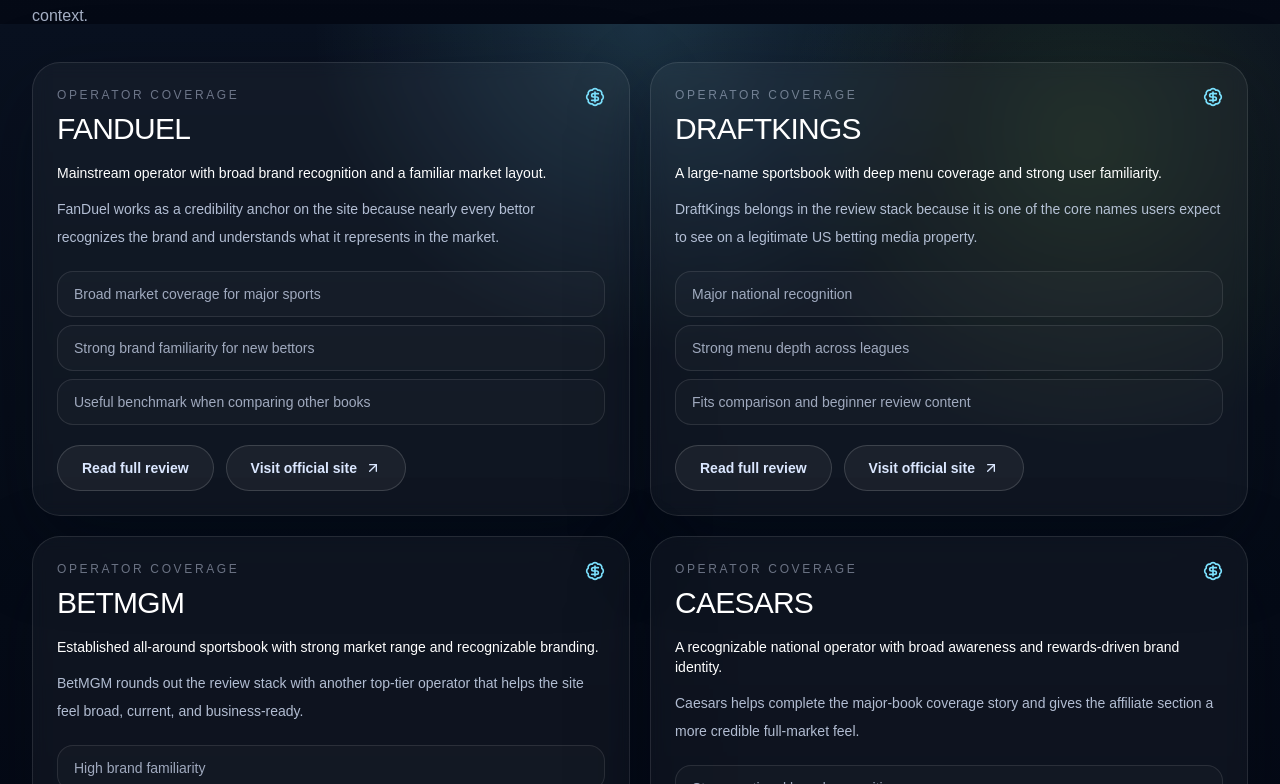
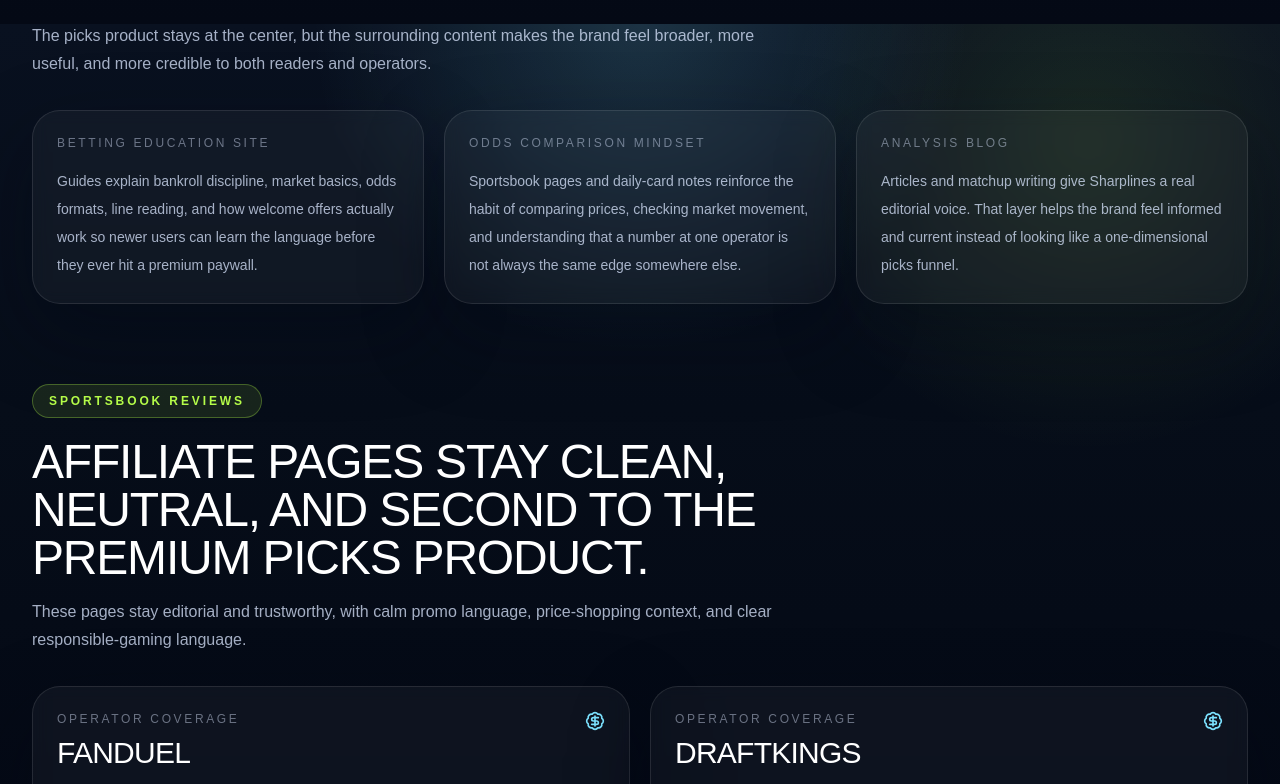
Before and after one commit to Sharplines12/sharplines, a Next.js app: page / in a window 1280 px wide. Shown: the part 4776-5560 px from the top of the page. Built offline with nearby package versions, Linux system fonts and the light colour scheme; no server answers; the database is empty.

Commit message:
Expand editorial positioning content

```diff
--- a/app/about/page.tsx
+++ b/app/about/page.tsx
@@ -36,6 +36,30 @@
             For operators and affiliate managers, it has to look like a credible media business with staying power.
             Sharplines is designed to signal both.
           </p>
+          <div className="mt-8 grid gap-4 md:grid-cols-3">
+            {[
+              {
+                title: "Education",
+                copy:
+                  "Sharplines uses guides and evergreen explainers to help readers understand odds, bankroll habits, line movement, and operator differences."
+              },
+              {
+                title: "Comparison",
+                copy:
+                  "The site is built to encourage price awareness, operator comparisons, and smarter shopping across legal books instead of blind brand loyalty."
+              },
+              {
+                title: "Analysis",
+                copy:
+                  "Daily picks, deeper writeups, and editorial articles give the brand a sharper point of view than a generic odds feed or promo hub."
+              }
+            ].map((item) => (
+              <div key={item.title} className="rounded-[22px] border border-white/10 bg-white/[0.03] p-5">
+                <p className="text-xs uppercase tracking-[0.18em] text-aqua">{item.title}</p>
+                <p className="mt-3 text-sm leading-7 text-mist/75">{item.copy}</p>
+              </div>
+            ))}
+          </div>
         </div>
 
         <div className="space-y-5">
@@ -50,7 +74,7 @@
             },
             {
               title: "Where it goes from here",
-              copy: "Automated publishing, sharper results tracking, more original writing, and a stronger operator-facing footprint as the site grows."
+              copy: "Automated publishing, sharper results tracking, more original writing, and deeper educational and comparison coverage as the site grows."
             }
           ].map((item) => (
             <div key={item.title} className="panel p-6">
--- a/app/articles/page.tsx
+++ b/app/articles/page.tsx
@@ -18,9 +18,34 @@
     <div className="site-container space-y-10 pb-16 pt-10 sm:pt-14">
       <SectionHeading
         eyebrow="Articles"
-        title="The articles should read like a point of view, not filler built to hold a page together."
-        copy="Sharplines articles are meant to make the brand feel informed, calm, and worth returning to. They should sound like someone who follows the market closely, not like copy assembled to check an SEO box."
+        title="Articles give the brand a point of view, not just filler around the picks."
+        copy="Sharplines articles are built to feel informed, calm, and worth returning to. They add matchup context, market reads, operator comparisons, and editorial depth around the premium product."
       />
+
+      <div className="grid gap-5 lg:grid-cols-3">
+        {[
+          {
+            title: "Analysis blog coverage",
+            copy:
+              "Matchup writeups, market reactions, and betting-angle pieces help the site feel current and engaged with the daily betting cycle."
+          },
+          {
+            title: "Operator comparison content",
+            copy:
+              "Articles can compare app experience, market breadth, pricing, and user fit so the affiliate side feels editorial instead of salesy."
+          },
+          {
+            title: "Trust-building editorial depth",
+            copy:
+              "A real article layer shows affiliate managers that Sharplines is building a long-term media footprint rather than a thin landing page."
+          }
+        ].map((item) => (
+          <div key={item.title} className="panel p-6">
+            <p className="muted-label">{item.title}</p>
+            <p className="mt-4 text-sm leading-7 text-mist/75">{item.copy}</p>
+          </div>
+        ))}
+      </div>
 
       <div className="grid gap-5 lg:grid-cols-3">
         {articles.map((article) => (
@@ -28,7 +53,7 @@
         ))}
       </div>
 
-      <DisclaimerBanner copy="Article content is editorial and educational. It should deepen trust in the brand, support long-term search growth, and route readers naturally into picks, guides, and premium membership." />
+      <DisclaimerBanner copy="Article content is editorial and educational. It deepens trust in the brand, supports long-term search growth, and routes readers naturally into picks, guides, and premium membership." />
     </div>
   );
 }
--- a/app/guides/page.tsx
+++ b/app/guides/page.tsx
@@ -18,8 +18,33 @@
       <SectionHeading
         eyebrow="Betting Guides"
         title="Evergreen guide content gives the brand depth beyond the daily card."
-        copy="These guides help the site look like a real editorial platform with long-term SEO potential, while still supporting the premium picks product."
+        copy="These guides position Sharplines like a betting education property as much as a picks brand, with evergreen explainers that support search growth and long-term trust."
       />
+
+      <div className="grid gap-5 lg:grid-cols-3">
+        {[
+          {
+            title: "Foundational betting education",
+            copy:
+              "Odds formats, bankroll basics, line reading, and operator terminology give new readers an on-ramp into the product."
+          },
+          {
+            title: "Comparison-driven decisions",
+            copy:
+              "Guides can explain why price, market depth, limits, and app usability matter when readers choose where to bet."
+          },
+          {
+            title: "Evergreen search content",
+            copy:
+              "These pages also give the site a durable SEO layer that keeps bringing in users even when a single daily card has expired."
+          }
+        ].map((item) => (
+          <div key={item.title} className="panel p-6">
+            <p className="muted-label">{item.title}</p>
+            <p className="mt-4 text-sm leading-7 text-mist/75">{item.copy}</p>
+          </div>
+        ))}
+      </div>
 
       <div className="grid gap-5 lg:grid-cols-3">
         {guides.map((guide) => (
--- a/app/page.tsx
+++ b/app/page.tsx
@@ -260,9 +260,41 @@
 
       <section className="site-container mt-20">
         <SectionHeading
+          eyebrow="Why The Brand Travels"
+          title="Sharplines works better when it reads like education, comparison, and analysis under one roof."
+          copy="The picks product stays at the center, but the surrounding content makes the brand feel broader, more useful, and more credible to both readers and operators."
+        />
+        <div className="mt-8 grid gap-5 lg:grid-cols-3">
+          {[
+            {
+              title: "Betting education site",
+              copy:
+                "Guides explain bankroll discipline, market basics, odds formats, line reading, and how welcome offers actually work so newer users can learn the language before they ever hit a premium paywall."
+            },
+            {
+              title: "Odds comparison mindset",
+              copy:
+                "Sportsbook pages and daily-card notes reinforce the habit of comparing prices, checking market movement, and understanding that a number at one operator is not always the same edge somewhere else."
+            },
+            {
+              title: "Analysis blog",
+              copy:
+                "Articles and matchup writing give Sharplines a real editorial voice. That layer helps the brand feel informed and current instead of looking like a one-dimensional picks funnel."
+            }
+          ].map((item) => (
+            <div key={item.title} className="panel p-6">
+              <p className="muted-label">{item.title}</p>
+              <p className="mt-4 text-sm leading-7 text-mist/75">{item.copy}</p>
+            </div>
+          ))}
+        </div>
+      </section>
+
+      <section className="site-container mt-20">
+        <SectionHeading
           eyebrow="Sportsbook Reviews"
           title="Affiliate pages stay clean, neutral, and second to the premium picks product."
-          copy="These pages stay editorial and trustworthy, with calm promo language and clear responsible-gaming context."
+          copy="These pages stay editorial and trustworthy, with calm promo language, price-shopping context, and clear responsible-gaming language."
         />
         <div className="mt-8 grid gap-5 lg:grid-cols-2">
           {sportsbooks.slice(0, 4).map((sportsbook) => (
@@ -275,7 +307,7 @@
         <SectionHeading
           eyebrow="Recent Articles"
           title="Articles make the site feel like a real betting media property."
-          copy=""
+          copy="Analysis writing gives Sharplines a point of view, keeps the site current, and supports long-term editorial trust around the picks product."
         />
         <div className="mt-8 grid gap-5 lg:grid-cols-3">
           {articles.map((article) => (
@@ -293,7 +325,7 @@
         <SectionHeading
           eyebrow="Betting Guides"
           title="Guides make the site look like a serious long-term editorial platform."
-          copy="These pages give affiliate managers and readers something deeper to evaluate than a single picks feed."
+          copy="These pages give affiliate managers and readers something deeper to evaluate than a single picks feed, especially around education and line-shopping behavior."
         />
         <div className="mt-8 grid gap-5 lg:grid-cols-3">
           {guides.slice(0, 3).map((guide) => (
```
